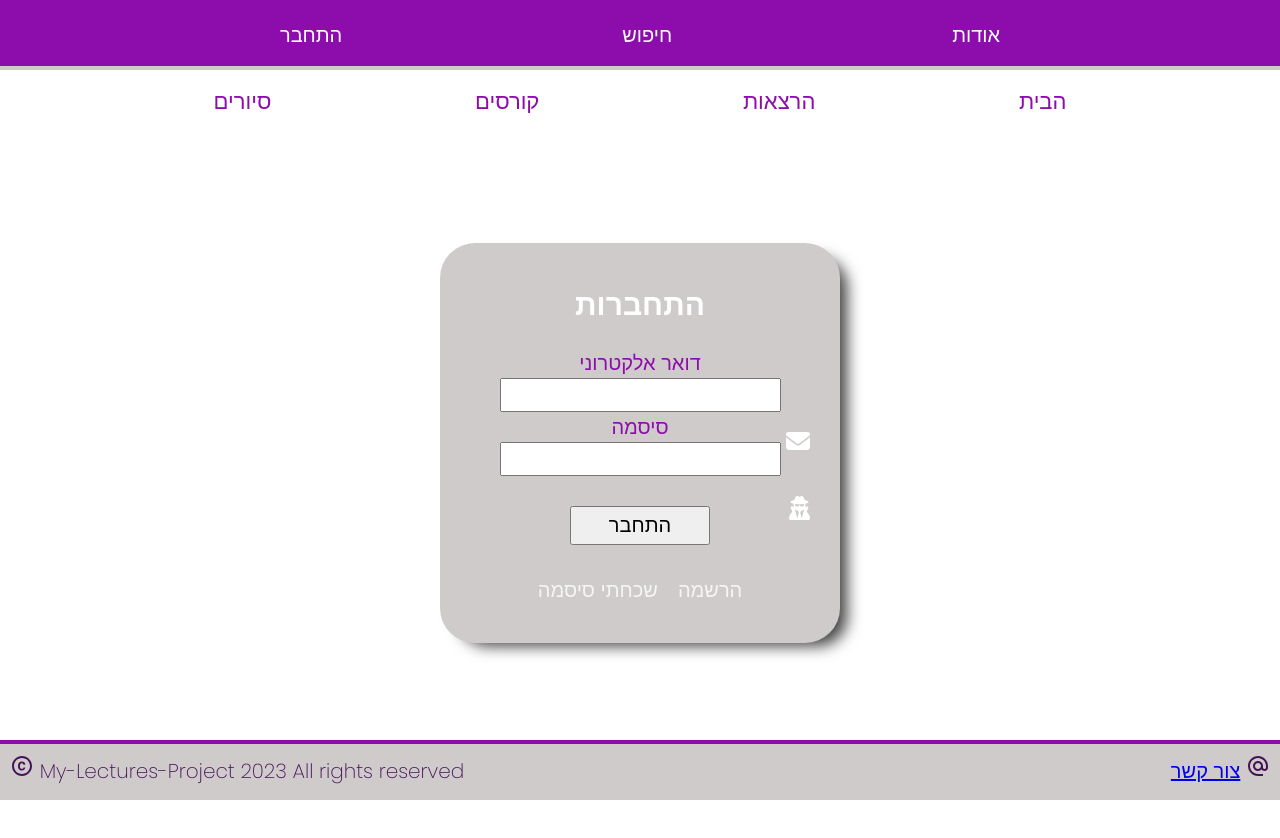
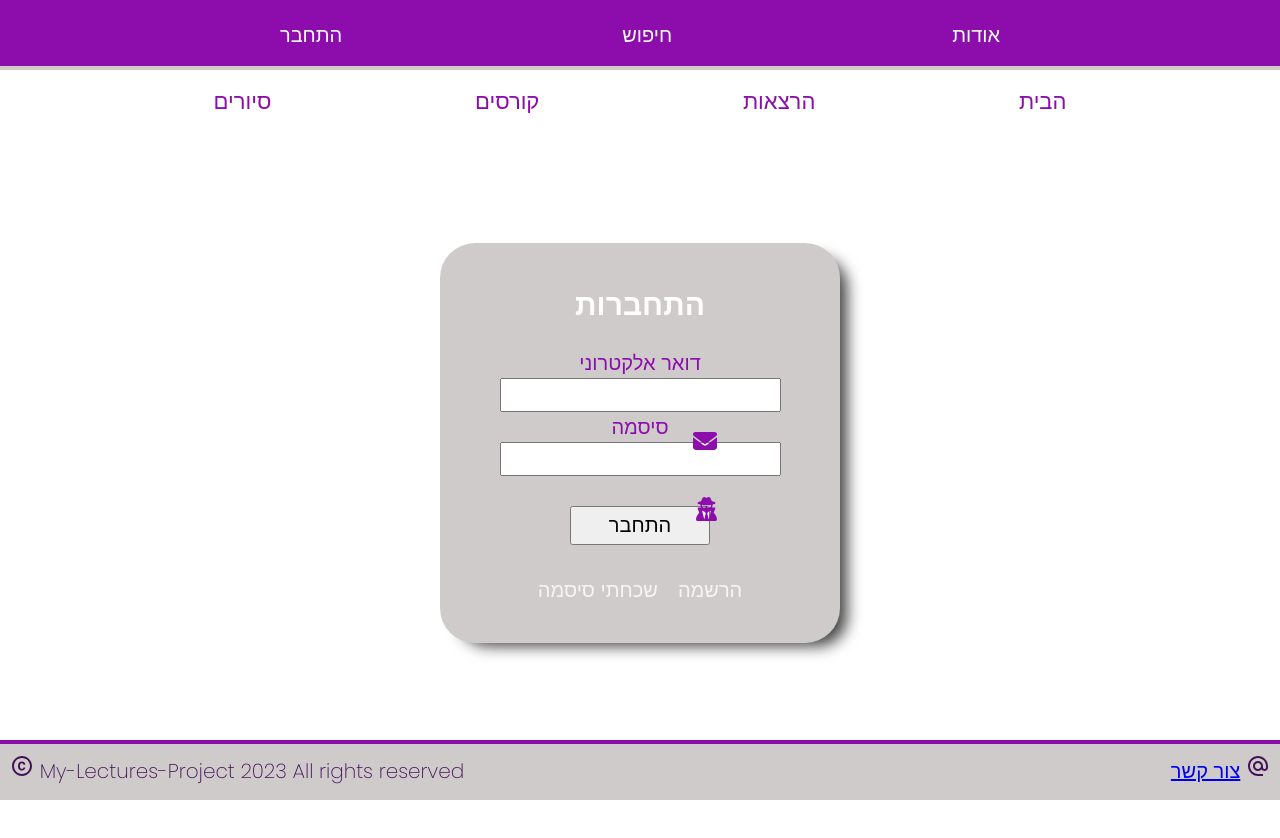
Before and after one commit to itsik-ba/My-Lectures, a React (Vite) app in the folder client/: page /login in a window 1280 px wide. Shown: the top 838 px of the page. Built offline with nearby package versions, Linux system fonts and the light colour scheme.

Commit message:
fix login

```diff
--- a/client/src/pages/mainBar/main__lecture/style/lecture.scss
+++ b/client/src/pages/mainBar/main__lecture/style/lecture.scss
@@ -55,11 +55,9 @@ cursor: pointer;
 
 
 &__wrapperBlock{
-    // width: 100%;
+
     justify-items: center;
-    // display: grid;
-    // grid-template-columns: 1fr 1fr 1fr;
-    background-color: var(--whiteSmoke);
+     background-color: var(--whiteSmoke);
     min-height: 300px;
     border-radius: 0px 0px 31px 31px;
     display: flex;
@@ -82,8 +80,6 @@ overflow: auto;
 &__MainImg{
     width: 296px;
     height: 200px;
-    // max-width: 300px;
-    // max-height: 200px;
     background: url(../images/download.jpeg);
     background-repeat: no-repeat;
     background-position: center;
--- a/client/src/pages/topBar/top__login/style/login.scss
+++ b/client/src/pages/topBar/top__login/style/login.scss
@@ -89,15 +89,15 @@
 .email{
  position: absolute;
  bottom:347px;
- right: 470px;
- color: var(--white);
+ right: 563px;
+ color: var(--purple);
  font-size: 24px;
 }
 
 .pass{
-    position: absolute;
- bottom:280px;
- right: 470px;
-    color: var(--white);
-    font-size: 24px;
+  position: absolute;
+  bottom:279px;
+  right: 563px;
+  color: var(--purple);
+  font-size: 24px;
 }
```
